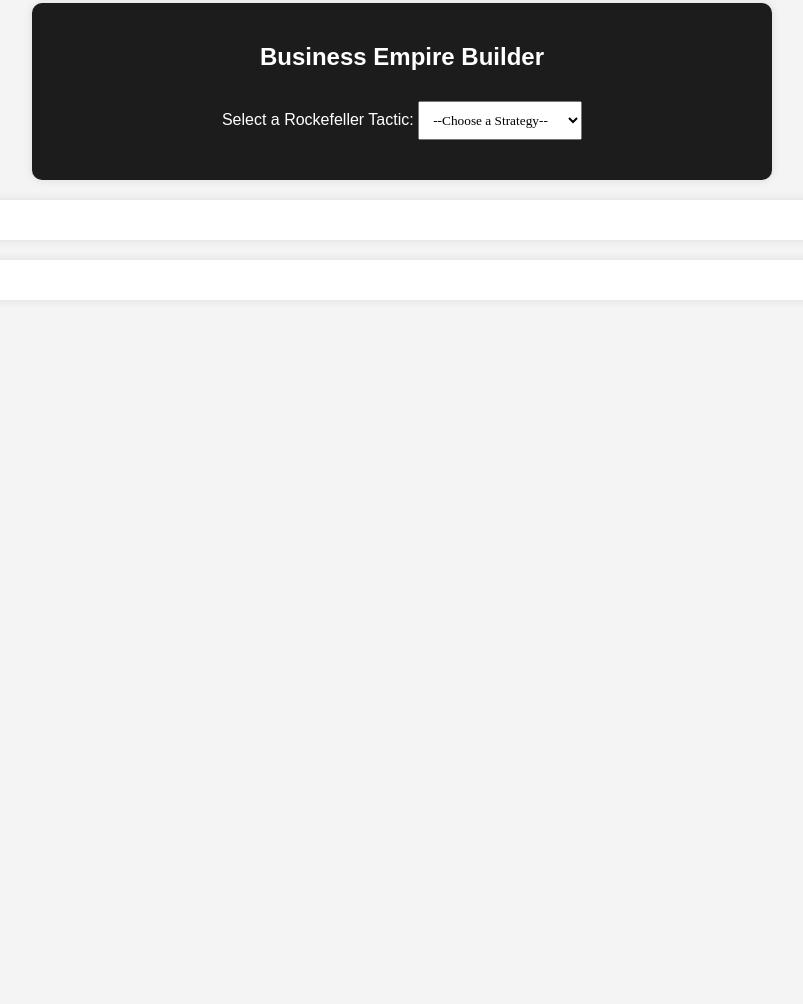
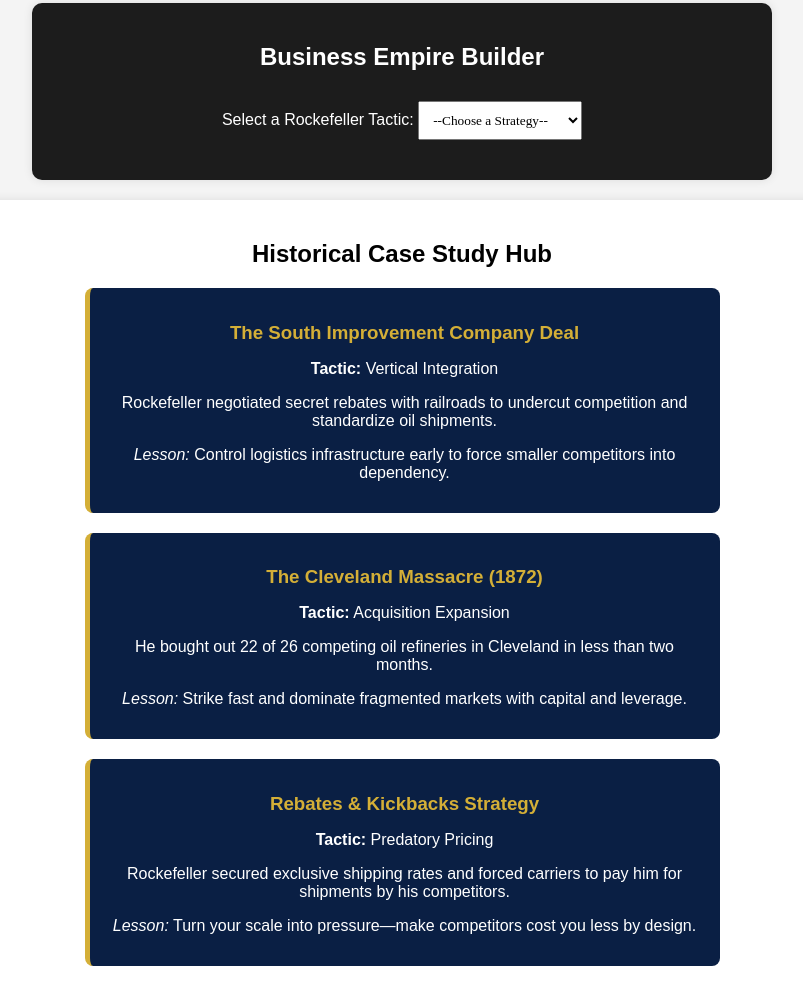
Before and after one commit to KaluleEnochAteesa/wdd330, a plain HTML site: page titan-tactics/titan-tactics.html in a window 1280 px wide. Shown: the part 1045-2049 px from the top of the page, without its empty margins (238-1041 px from the left). Before the commit the page ends 1365 px from the top, so only its background shows below. Drawn offline with Linux system fonts and the light colour scheme.

Commit message:
update 4

```diff
--- /dev/null
+++ b/titan-tactics/json/caseStudies.json
@@ -0,0 +1,23 @@
+[
+  {
+    "id": 1,
+    "title": "The South Improvement Company Deal",
+    "summary": "Rockefeller negotiated secret rebates with railroads to undercut competition and standardize oil shipments.",
+    "tactic": "Vertical Integration",
+    "lesson": "Control logistics infrastructure early to force smaller competitors into dependency."
+  },
+  {
+    "id": 2,
+    "title": "The Cleveland Massacre (1872)",
+    "summary": "He bought out 22 of 26 competing oil refineries in Cleveland in less than two months.",
+    "tactic": "Acquisition Expansion",
+    "lesson": "Strike fast and dominate fragmented markets with capital and leverage."
+  },
+  {
+    "id": 3,
+    "title": "Rebates & Kickbacks Strategy",
+    "summary": "Rockefeller secured exclusive shipping rates and forced carriers to pay him for shipments by his competitors.",
+    "tactic": "Predatory Pricing",
+    "lesson": "Turn your scale into pressure—make competitors cost you less by design."
+  }
+]
--- a/titan-tactics/scripts/app.mjs
+++ b/titan-tactics/scripts/app.mjs
@@ -1,7 +1,9 @@
 import { renderStrategyArchive } from "./strategyRenderer.mjs";
 import { renderEmpireBuilder } from "./empireBuilder.mjs";
+import { renderCaseStudyHub } from "./caseStudies.mjs";
 
 document.addEventListener("DOMContentLoaded", () => {
   renderStrategyArchive();
-  renderEmpireBuilder(); // Activate Feature 2!
+  renderEmpireBuilder();
+  renderCaseStudyHub();
 });
--- /dev/null
+++ b/titan-tactics/scripts/caseStudies.mjs
@@ -0,0 +1,26 @@
+export async function renderCaseStudyHub() {
+  const container = document.getElementById("discussion-hub");
+
+  try {
+    const response = await fetch("json/caseStudies.json");
+    const studies = await response.json();
+
+    container.innerHTML = `<h2>Historical Case Study Hub</h2>`;
+
+    studies.forEach(study => {
+      const card = document.createElement("div");
+      card.classList.add("case-study-card");
+      card.innerHTML = `
+        <h3>${study.title}</h3>
+        <p><strong>Tactic:</strong> ${study.tactic}</p>
+        <p>${study.summary}</p>
+        <p><em>Lesson:</em> ${study.lesson}</p>
+      `;
+      container.appendChild(card);
+    });
+
+  } catch (error) {
+    container.innerHTML = `<p>Failed to load case studies.</p>`;
+    console.error("Case Study Error:", error);
+  }
+}
--- a/titan-tactics/styles/basic.css
+++ b/titan-tactics/styles/basic.css
@@ -54,3 +54,17 @@
   margin-top: 20px;
   text-align: left;
 }
+.case-study-card {
+  background: #0A1F44;
+  color: white;
+  margin: 20px auto;
+  padding: 15px;
+  max-width: 600px;
+  border-left: 5px solid #D4AF37;
+  border-radius: 8px;
+}
+
+.case-study-card h3 {
+  color: #D4AF37;
+  margin-bottom: 10px;
+}
```
